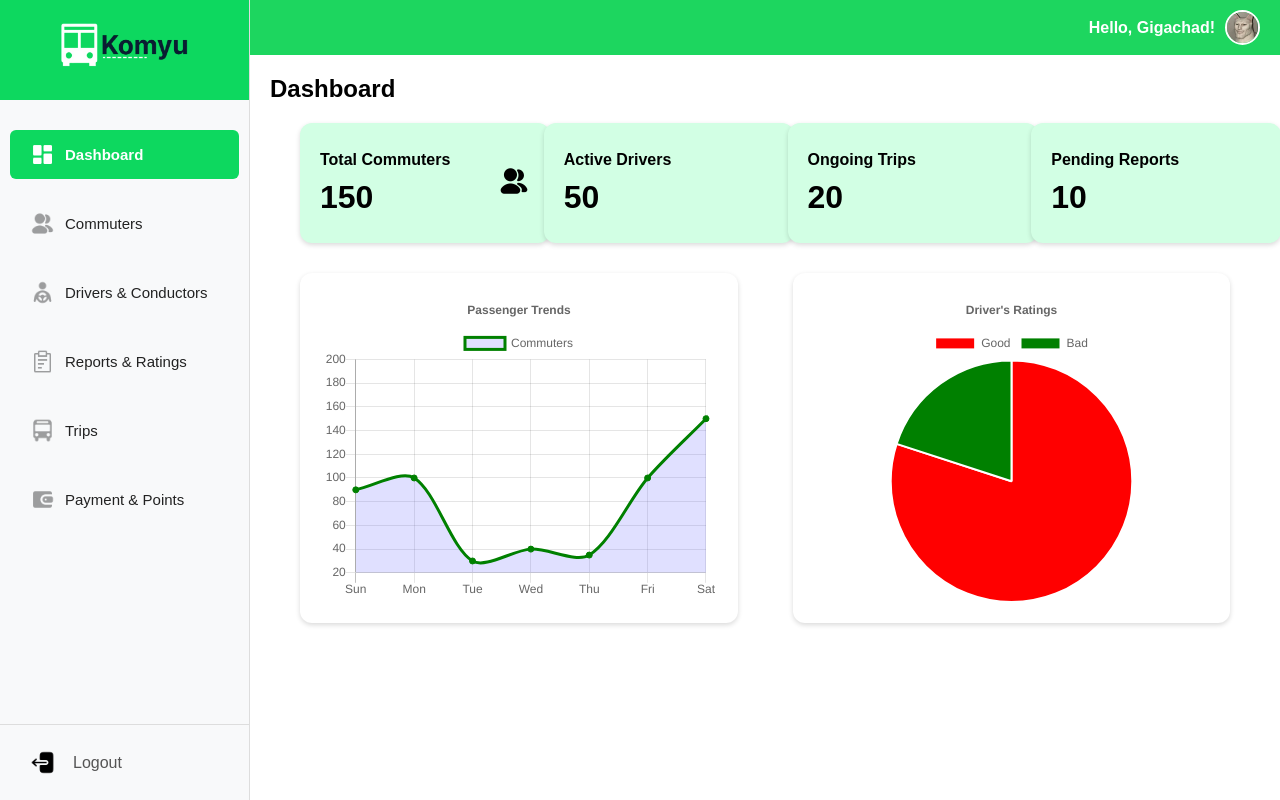
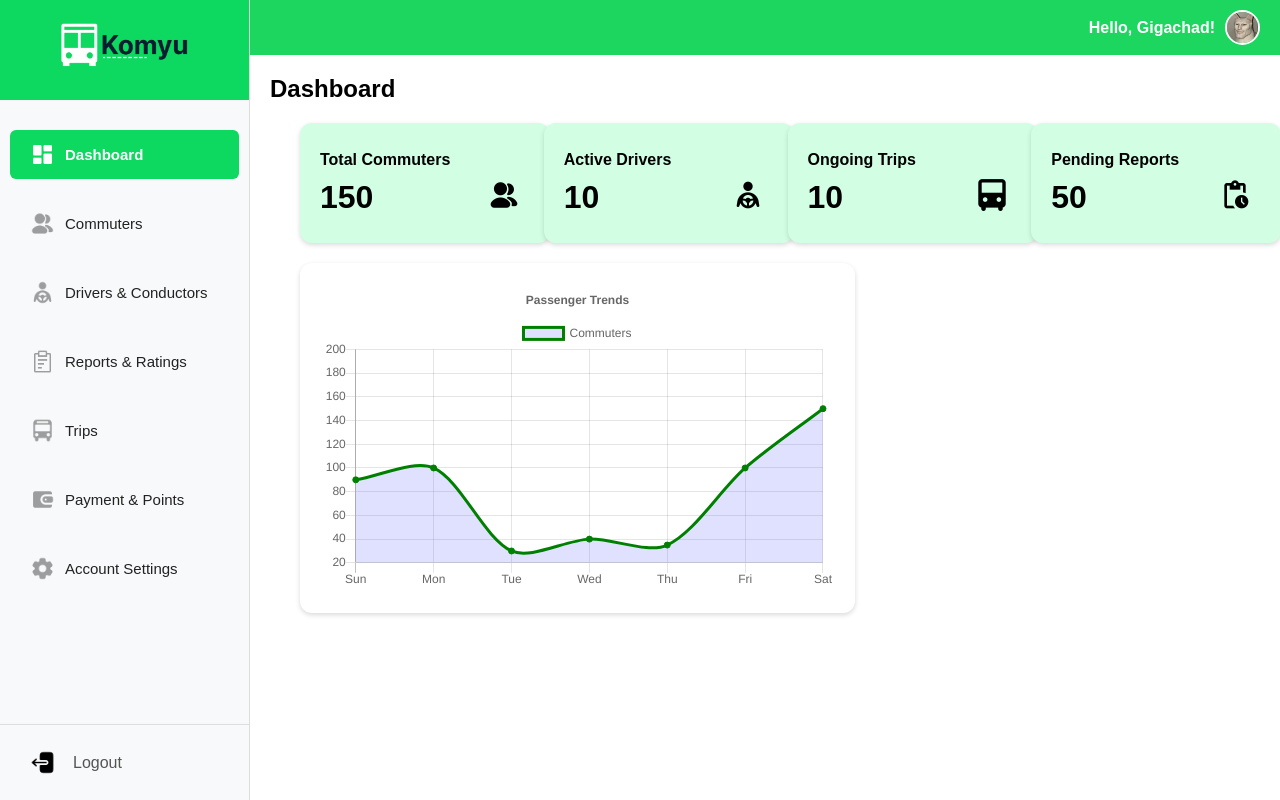
Before and after one commit to Asherah725/komyu_adminWebsite, a PHP site: page /dashboard.php in a window 1280 px wide. Run offline with PHP 8.4, Linux system fonts and the light colour scheme; the visitor is signed in with stand-in values (Sample User, id 1); some libraries are stand-ins or nearby versions.

Commit message:
added an account settings in sidebar

```diff
--- a/dashboard.php
+++ b/dashboard.php
@@ -146,6 +146,7 @@
       border-radius: 50%;
       object-fit: cover;
       border: 2px solid white;
+      cursor: pointer;
     }
 
     .content {
@@ -162,21 +163,27 @@
 }
 
 .card {
-  background: #D2FFE4;        /* Bright green background */
+  background: #D2FFE4;
   border-radius: 12px;
   padding: 20px;
-  width: 250px;               /* Card width */
-  height: 120px;              /* Card height */
+  width: 250px;
+  height: 120px;
   box-shadow: 0 2px 5px rgba(0,0,0,0.15);
   display: flex;
   flex-direction: column;
   justify-content: center;
+  transition: transform 0.2s ease, box-shadow 0.2s ease;
+}
+
+.card:hover {
+  transform: translateY(-5px) scale(1.05);
+  box-shadow: 0 8px 15px rgba(0,0,0,0.25);
 }
 
 .card-header {
   display: flex;
   justify-content: space-between;
-  align-items: center;
+  align-items: center; /* keeps them aligned vertically */
 }
 
 .card-text {
@@ -195,24 +202,25 @@
   font-size: 32px;
   font-weight: bold;
   color: #000;
+  display: flex;
+  align-items: center; /* aligns with icon */
 }
 
 .card-icon img {
   width: 32px;
   height: 32px;
 }
-.charts-row {
+.card-footer {
   display: flex;
-  flex-wrap: wrap;   /* stack on smaller screens */
-  gap: 55px;
-  margin: 30px;
+  align-items: center;
+  justify-content: space-between;
 }
 
-.linechart-container,
-.piechart-container {
+.linechart-container{
   flex: 1;
   width: 555px;
   height: 350px;
+  margin-left: 30px;
   background: #fff;
   padding: 20px;
   border-radius: 12px;
@@ -243,6 +251,8 @@
           <img src="gray-trips.png" alt="Trips" class="menu-icon"> Trips</a>
         <a href="payments&points.php">
           <img src="gray-payments.png" alt="Payments" class="menu-icon"> Payment & Points</a>
+        <a href="settings.php">
+          <img src="gray-settings.png" alt="Acount Settings" class="menu-icon"> Account Settings</a>
       </div>
     </div>
 
@@ -265,36 +275,55 @@
   <!-- === DASHBOARD CARDS START === -->
   <div class="cards">
     <div class="card">
-  <div class="card-header">
   <div class="card-text">
     <span class="card-title">Total Commuters</span>
+    <div class="card-footer">
       <div class="card-value">150</div>
+      <div class="card-icon">
+        <img src="black-commuters.png" alt="Total Commuters" class="menu-icon">
       </div>
-    <div class="card-icon">
-      <img src="black-commuters.png" alt="Group Icon">
     </div>
   </div>
 </div>
     <div class="card">
-      <div class="card-title">Active Drivers</div>
-      <div class="card-value">50</div>
+  <div class="card-text">
+    <span class="card-title">Active Drivers</span>
+    <div class="card-footer">
+      <div class="card-value">10</div>
+      <div class="card-icon">
+        <img src="black-drivers.png" alt="Active Drivers" class="menu-icon">
+      </div>
+    </div>
+  </div>
 </div>
     <div class="card">
-      <div class="card-title">Ongoing Trips</div>
-      <div class="card-value">20</div>
+  <div class="card-text">
+    <span class="card-title">Ongoing Trips</span>
+    <div class="card-footer">
+      <div class="card-value">10</div>
+      <div class="card-icon">
+        <img src="black-trips.png" alt="Ongoing Trips" class="menu-icon">
+      </div>
+    </div>
+  </div>
 </div>
    <div class="card">
-      <div class="card-title">Pending Reports</div>
-      <div class="card-value">10</div>
+  <div class="card-text">
+    <span class="card-title">Pending Reports</span>
+    <div class="card-footer">
+      <div class="card-value">50</div>
+      <div class="card-icon">
+        <img src="black-reports.png" alt="Pending Reports" class="menu-icon">
       </div>
     </div>
+  </div>
+</div>
+  </div>
+
+  <!-- === Line Graph === -->
   <div class="charts-row">
   <div class="linechart-container">
     <canvas id="myChart1"></canvas>
-  </div>
-  <div class="piechart-container">
-    <canvas id="myChart2"></canvas>
-  </div>
   </div>
    </div>
     </main>
@@ -302,8 +331,6 @@
 <script>
   let courses=["Sun","Mon","Tue","Wed","Thu","Fri","Sat"]// x ax
   let students=[90,100,30,40,35,100,150,200] //y ax
-  let drivers=["Good", "Bad"] //x axis
-  let ratings=[80,20] //y axis
 
 new Chart("myChart1",{
             type:'line',
@@ -331,25 +358,5 @@
                    }
                   }
         });
-                new Chart("myChart2", {
-              type: 'pie',
-              data: {
-                labels: drivers,
-                datasets: [{
-                  // Only red and green colors
-                  backgroundColor: ["red", "green"],
-                  data: ratings
-                }]
-              },
-              options: {
-                responsive: true,
-                maintainAspectRatio: false, // allows the canvas to stretch to container
-                legend: { display: true },
-                title: {
-                  display: true,
-                  text: "Driver's Ratings"
-                }
-              }
-            });
         </script>
 </html>
--- a/drivers&conductors.php
+++ b/drivers&conductors.php
@@ -281,6 +281,8 @@
           <img src="gray-trips.png" alt="Trips" class="menu-icon"> Trips</a>
         <a href="payments&points.php">
           <img src="gray-payments.png" alt="Payments" class="menu-icon"> Payment & Points</a>
+          <a href="settings.php">
+          <img src="gray-settings.png" alt="Acount Settings" class="menu-icon"> Account Settings</a>
       </div>
     </div>
 
--- a/payments&points.php
+++ b/payments&points.php
@@ -281,6 +281,8 @@
           <img src="gray-trips.png" alt="Trips" class="menu-icon"> Trips</a>
         <a href="payments&points.php" class="active">
           <img src="white-payments.png" alt="Payments" class="menu-icon"> Payment & Points</a>
+          <a href="settings.php">
+          <img src="gray-settings.png" alt="Acount Settings" class="menu-icon"> Account Settings</a>
       </div>
     </div>
 
--- a/reports&ratings.php
+++ b/reports&ratings.php
@@ -281,6 +281,8 @@
           <img src="gray-trips.png" alt="Trips" class="menu-icon"> Trips</a>
         <a href="payments&points.php">
           <img src="gray-payments.png" alt="Payments" class="menu-icon"> Payment & Points</a>
+          <a href="settings.php">
+          <img src="gray-settings.png" alt="Acount Settings" class="menu-icon"> Account Settings</a>
       </div>
     </div>
 
--- a/trips.php
+++ b/trips.php
@@ -281,6 +281,8 @@
           <img src="white-trips.png" alt="Trips" class="menu-icon"> Trips</a>
         <a href="payments&points.php">
           <img src="gray-payments.png" alt="Payments" class="menu-icon"> Payment & Points</a>
+        <a href="settings.php">
+          <img src="gray-settings.png" alt="Acount Settings" class="menu-icon"> Account Settings</a>
       </div>
     </div>
 
```
Also changed, not shown: commuters.php (+4 -3 lines), black-reports.png (added), black-trips.png (added), gray-settings.png (added), white-settings.png (added). Lines whose indentation alone changed are shown as unchanged.
